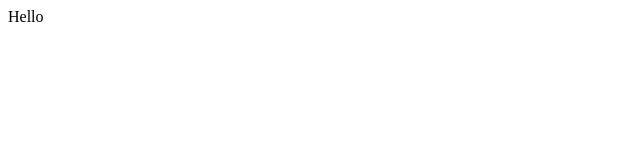
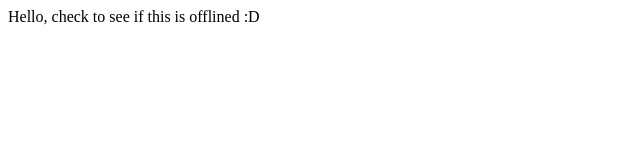
Before and after one commit to winson-origin/winsontsang.github.io, a website: page index.html in a window 1280 px wide. Shown: the whole page, without its empty margins (0-640 px from the left). Drawn offline with Linux system fonts and the light colour scheme.

```diff
--- a/index.html
+++ b/index.html
@@ -3,7 +3,7 @@
   <title>Hello World</title>
 </head>
 <body>
-  Hello
+  Hello, check to see if this is offlined :D
   <script>
   navigator.serviceWorker.register('/worker.js').then(function(reg) {
     console.log('◕‿◕', reg);
```
Also changed, not shown: package.json (added, +31 -0 lines), worker.js (deleted), 2 other files.
